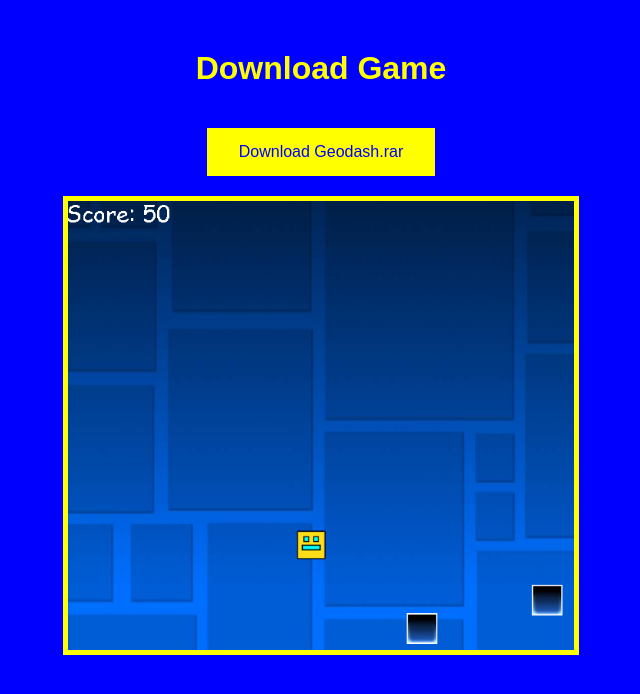
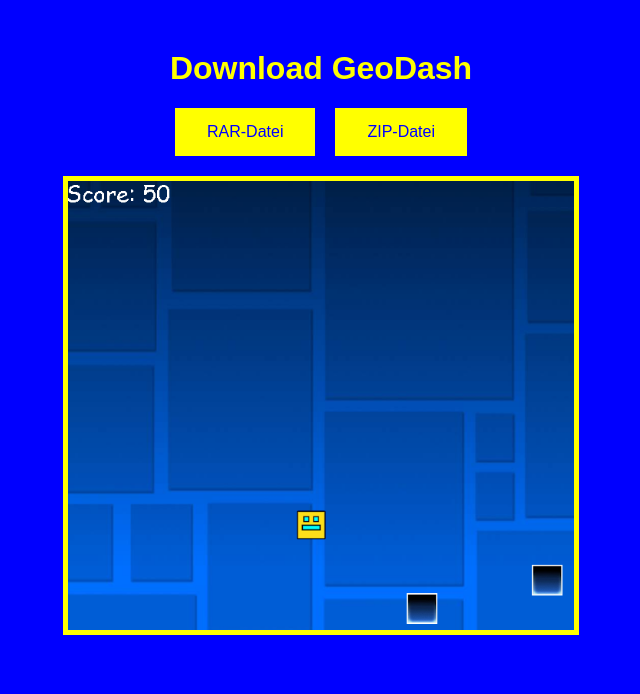
Before and after one commit to Blaze-Codes/GeoDash-Download, a plain HTML site: page index.html in a window 1280 px wide. Shown: the whole page, without its empty margins (319-959 px from the left). Drawn offline with Linux system fonts and the light colour scheme.

Commit message:
Update index.html
added RAR and ZIP

```diff
--- a/index.html
+++ b/index.html
@@ -14,7 +14,12 @@
         h1 {
             margin-top: 50px;
         }
-        #downloadButton {
+        .downloadContainer {
+            display: flex;
+            justify-content: center;
+            margin-top: 20px;
+        }
+        .downloadButton {
             background-color: yellow;
             color: blue;
             border: none;
@@ -23,7 +28,7 @@
             text-decoration: none;
             display: inline-block;
             font-size: 16px;
-            margin-top: 20px;
+            margin: 0 10px;
             cursor: pointer;
         }
         #screenshotContainer {
@@ -39,21 +44,24 @@
     </style>
 </head>
 <body>
-    <h1>Download Game</h1>
-    <button id="downloadButton">Download Geodash.rar</button>
+    <h1>Download GeoDash</h1>
+    <div class="downloadContainer">
+        <button class="downloadButton" onclick="downloadFile('GeoDash.rar')">RAR-Datei</button>
+        <button class="downloadButton" onclick="downloadFile('GeoDash.zip')">ZIP-Datei</button>
+    </div>
     <div id="screenshotContainer">
         <img src="screenshot_game.png" alt="Game Screenshot">
     </div>
 
     <script>
-        document.getElementById('downloadButton').addEventListener('click', function() {
+        function downloadFile(filename) {
             const link = document.createElement('a');
-            link.href = 'GeoDash/Game.rar';
-            link.download = 'Game.rar';
+            link.href = filename;
+            link.download = filename;
             document.body.appendChild(link);
             link.click();
             document.body.removeChild(link);
-        });
+        }
     </script>
 </body>
 </html>
```
